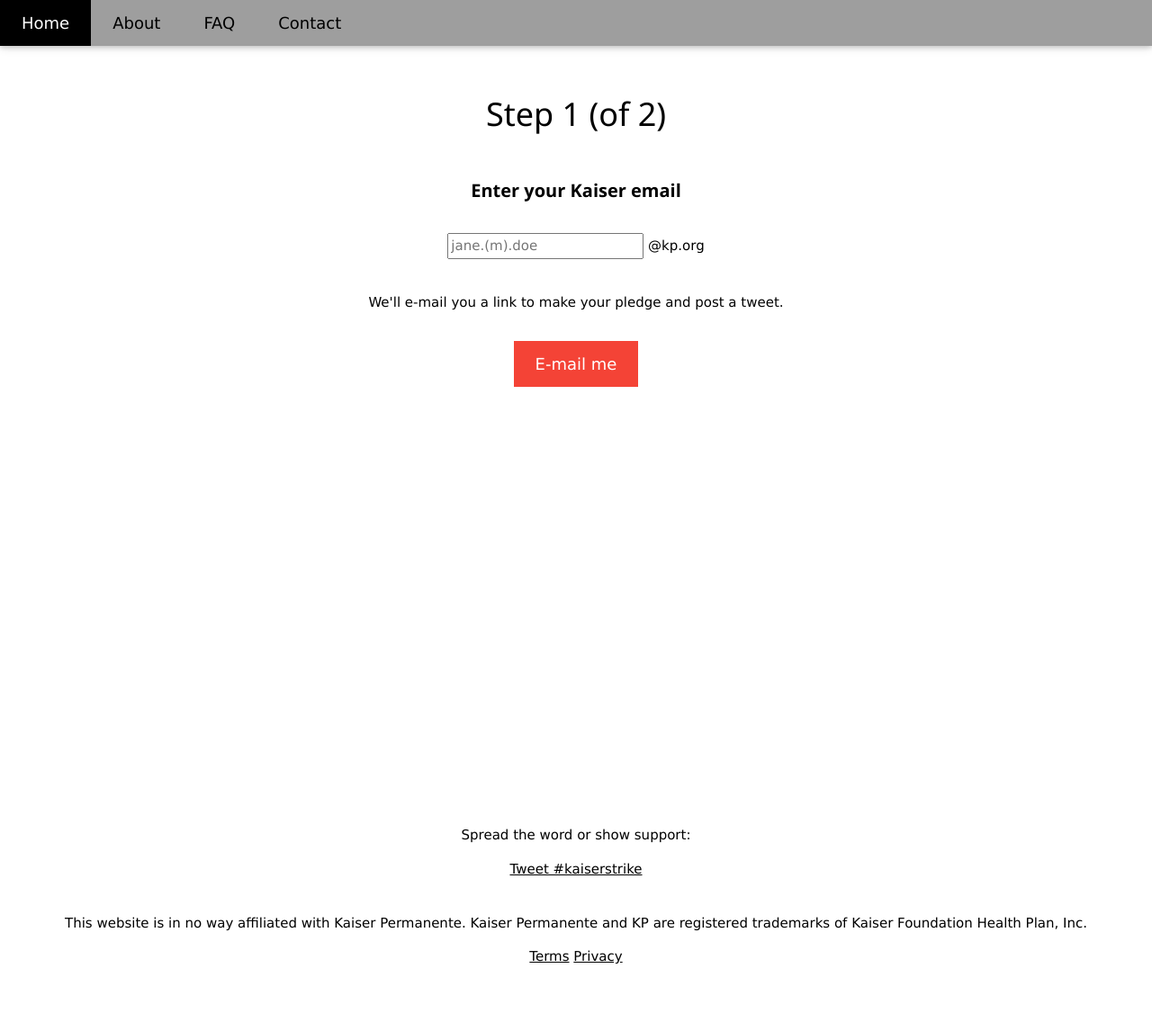
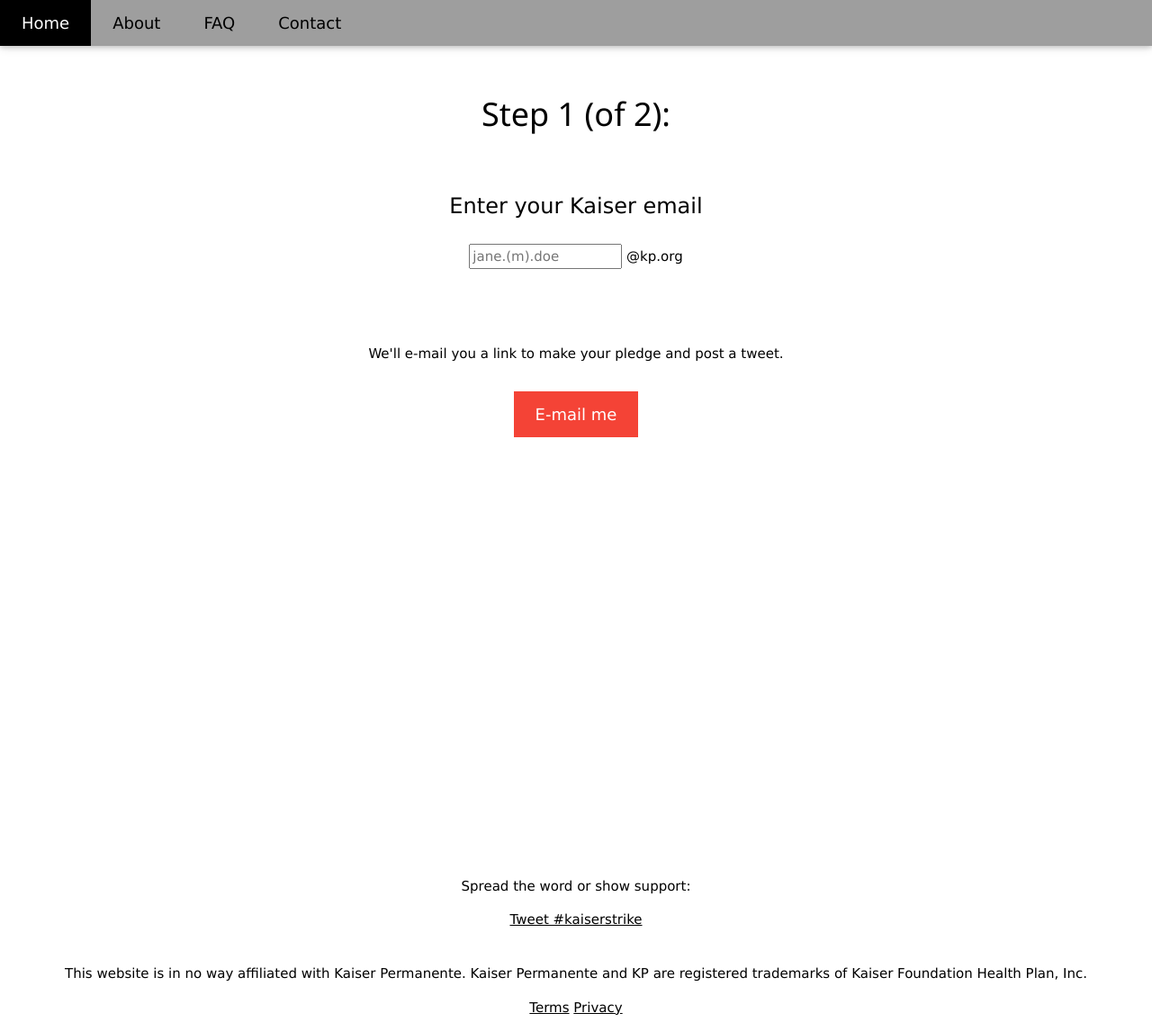
Before and after one commit to morgworth/KP-Strike-Pledge-App, a Django app: page /email/ in a window 1280 px wide. Shown: the whole page at 90% size. Before the commit the page ends 1072 px from the top, so only its background shows below. Run offline with Django 3.2, Linux system fonts and the light colour scheme; some libraries are stand-ins or nearby versions.

Commit message:
Update email.html

```diff
--- a/strike_pledge/pledge/forms.py
+++ b/strike_pledge/pledge/forms.py
@@ -2,7 +2,7 @@
 from django import forms
 
 class PledgeForm(forms.Form):
-    email = forms.CharField(required=True, widget=forms.TextInput(attrs={'placeholder':'jane.(m).doe','size':22}))
+    email = forms.CharField(required=True, widget=forms.TextInput(attrs={'placeholder':'jane.(m).doe','size':16}))
 
 class ValidateForm(forms.Form):
     email_hash = forms.CharField(max_length=200, widget=forms.HiddenInput(), label='')
--- a/strike_pledge/templates/email.html
+++ b/strike_pledge/templates/email.html
@@ -9,7 +9,7 @@
 <meta property="og:type"          content="website">
 <meta property="og:title"         content="kaiserstrike.org">
 <meta property="og:description"   content="Join the Kaiser strike">
-<link rel="stylesheet" href="/static/w3.css">
+<link rel="stylesheet" href="https://www.w3schools.com/w3css/4/w3.css">
 <link rel="stylesheet" href="https://cdnjs.cloudflare.com/ajax/libs/font-awesome/4.7.0/css/font-awesome.min.css">
 {% load static %}
 </head>
@@ -42,13 +42,13 @@
 </div>
 <!-- First Grid -->
 <div class="w3-container w3-white w3-center" style="padding:90px 16px">
-  <h1 class="w3-xxlarge">Step 1 (of 2)</h1><br>
-  <h4><b>Enter your Kaiser email</b></h4><br>
+  <h1 class="w3-xxlarge">Step 1 (of 2):</h1><br>
+  <p class="w3-xlarge">Enter your Kaiser email</hp><br>
     <form method="post" align="center">
       {% csrf_token %}
       <div align="center">{{ form.email }}  @kp.org</div>
       <div class="form-actions" align="center">
-  	  <br>
+  	  <br><br><br>
       </div>
       <p>We'll e-mail you a link to make your pledge and post a tweet.</p>
 	    <button type="submit" class="w3-button w3-center w3-red w3-padding-large w3-large w3-margin-top">E-mail me</button>
```
